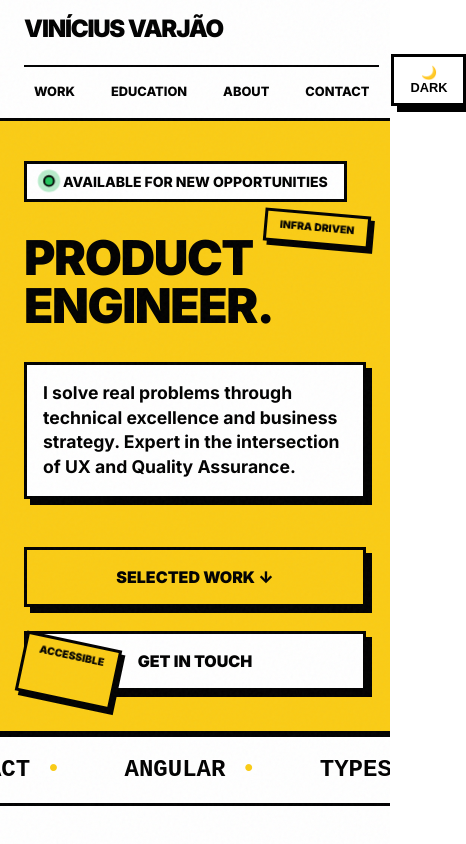
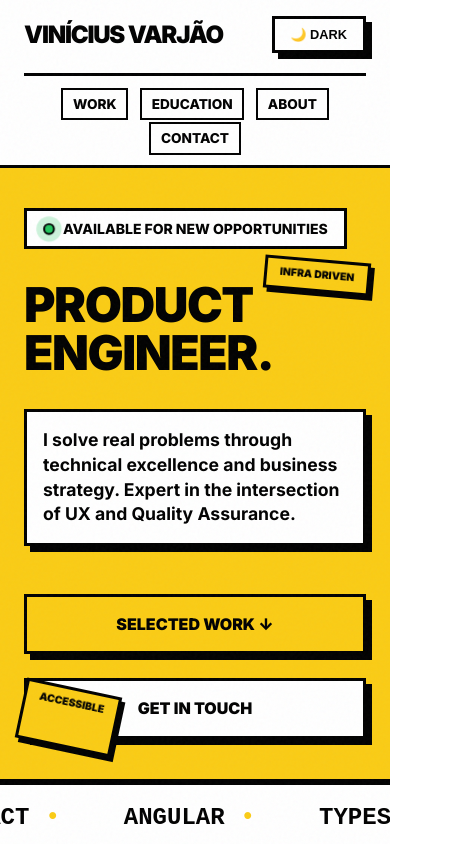
Before and after one commit to pwdbymoral/vinimvarjao-portfolio, a React (Vite) app: page / in a window 390 px wide. Shown: the top 844 px of the page, 466 px wide, since content can reach past the window. Built offline with nearby package versions, Linux system fonts and the light colour scheme.

Commit message:
fix(ui): optimize mobile header layout with grid to prevent navigation overflow

```diff
--- a/src/index.css
+++ b/src/index.css
@@ -457,33 +457,45 @@ h3 {
 @media (max-width: 768px) {
 	.header {
 		height: auto;
-		padding: 0.75rem 0;
+		padding: 1rem 0;
 	}
 	.header-content {
-		flex-direction: row;
-		flex-wrap: wrap;
-		justify-content: space-between;
+		display: grid;
+		grid-template-areas:
+			"brand toggle"
+			"nav nav";
+		grid-template-columns: 1fr auto;
 		align-items: center;
-		gap: 0.5rem;
+		gap: 1.25rem 0.5rem;
 	}
 	.header .brand {
-		font-size: 1.1rem;
-		flex: 1;
+		grid-area: brand;
+		font-size: 1.25rem;
 	}
 	.header-right {
-		gap: 0.75rem;
+		display: contents; /* Allow children to participate in the .header-content grid */
+	}
+	.nav-toggle-container {
+		grid-area: toggle;
+		justify-self: end;
+	}
+	nav {
+		grid-area: nav;
+		width: 100%;
 	}
 	.nav-links {
 		width: 100%;
 		justify-content: center;
-		padding-top: 0.75rem;
-		margin-top: 0.5rem;
-		border-top: 2px solid #000000;
-		gap: 1rem;
+		padding-top: 1rem;
+		border-top: var(--border-main);
+		gap: 0.75rem;
+		flex-wrap: wrap; /* Ensure items wrap if they really have to, though grid-area: nav nav should help */
 	}
 	.nav-link {
-		font-size: 0.8rem;
-		padding: 0.25rem 0.5rem;
+		font-size: 0.85rem;
+		padding: 0.4rem 0.6rem;
+		border: 2px solid #000000;
+		background: var(--bg-primary);
 	}
 	.hero {
 		padding: 2.5rem 0;
```
Also changed, not shown: 1 other file (tests, documents, lock files or other folders).
